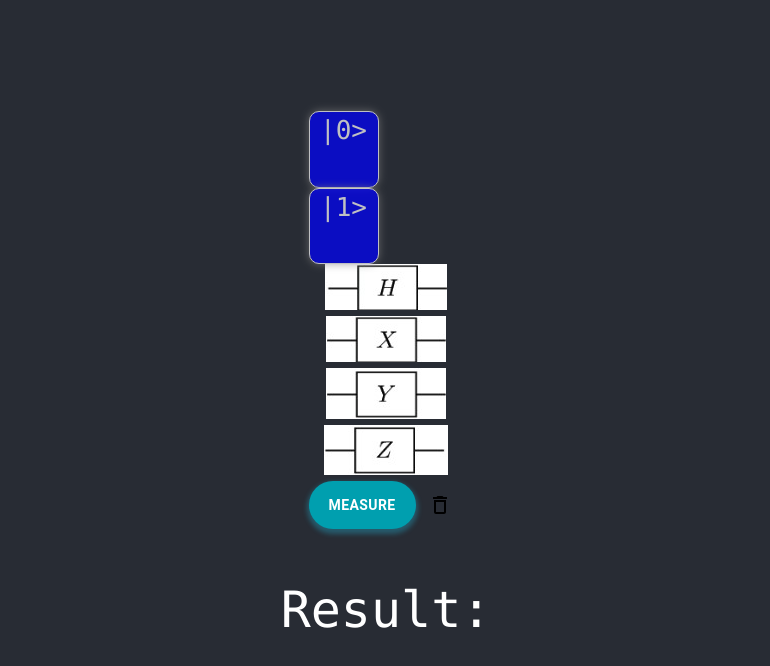
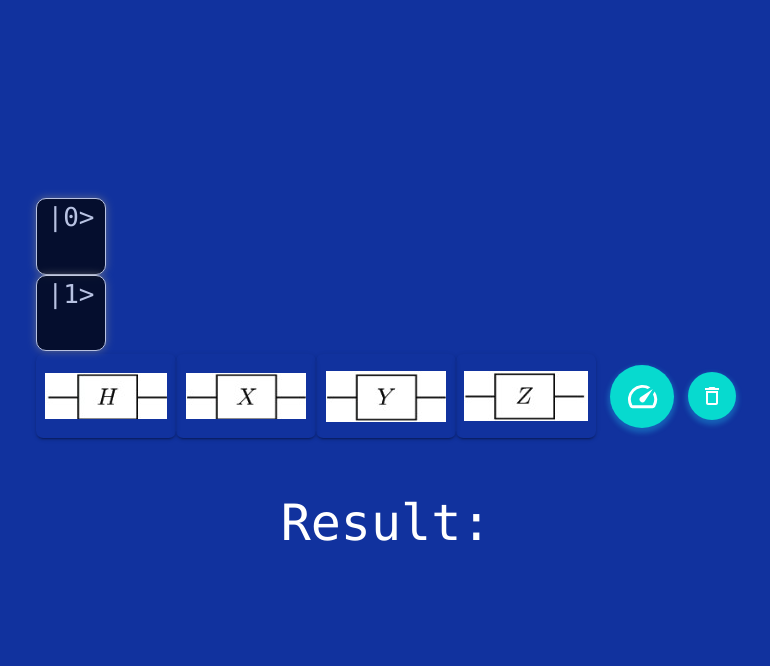
Before and after one commit to JohnYacoub/quantum-circuit-simulator, a React (Create React App) app: page / in a window 1280 px wide. Shown: the top 666 px of the page, without its empty margins (254-1024 px from the left). Built offline with nearby package versions, Linux system fonts and the light colour scheme.

Commit message:
Select for multiple gates, styling.

```diff
--- a/src/App.css
+++ b/src/App.css
@@ -1,20 +1,6 @@
 .App {
   text-align: center;
-}
-
-.App-logo {
-  height: 40vmin;
-  pointer-events: none;
-}
-
-@media (prefers-reduced-motion: no-preference) {
-  .App-logo {
-    animation: App-logo-spin infinite 20s linear;
-  }
-}
-
-.App-header {
-  background-color: #282c34;
+  background-color: #11329e;
   min-height: 100vh;
   display: flex;
   flex-direction: column;
@@ -24,21 +10,9 @@
   color: white;
 }
 
-.App-link {
-  color: #61dafb;
-}
-
-@keyframes App-logo-spin {
-  from {
-    transform: rotate(0deg);
-  }
-  to {
-    transform: rotate(360deg);
-  }
-}
 
 .not-selected-state {
-  background-color: blue;
+  background-color: black;
   cursor: pointer;
   width: 5vw;
   height: 5.5vw;
@@ -69,26 +43,54 @@
   border-style: dashed;
   border-color: blue;
   opacity: 0.7;
-  box-shadow: 0px 0px 8px grey;
+  box-shadow: 0px 0px 8px white;
 }
 
 button.button-measure {
-  background: #009faf;
-  border-radius: 25px;
+  background: #07dacf;
+  border-radius: 100%;
   border: 0px;
   color: white;
-  height: 48px;
-  padding: 0 20px;
+  width: 4em;
+  height: 4.5em;
   box-shadow: 0 3px 5px 2px rgba(33, 203, 243, 0.3);
   transition: all 0.3s ease 0s;
   font-weight: bold;
+  margin: 1em;
+}
+
+button.button-measure:hover {
+  background: transparent;
+  transform: translateY(-7px);
+  box-shadow: 0 3px 5px 2px rgba(33, 203, 243, 0.3);
 }
 
 button.bin {
+  background-color:  #07dacf;
   position: "absolute";
   transition: all 0.3s ease 0s;
+  box-shadow: 0 3px 5px 2px rgba(33, 203, 243, 0.3);
 }
 
 button.bin:hover {
   transform: translateY(-7px);
+  background-color: transparent;
+  box-shadow: 0 3px 5px 2px rgba(33, 203, 243, 0.3);
 }
+
+button.gate{
+  background-color: transparent;
+  border-radius: 0.5em;
+  width: 10em;
+  height: 6em;
+}
+
+button.gate:hover {
+  background: #009faf;
+  box-shadow: 0 3px 5px 2px rgba(33, 203, 243, 0.3);
+}
+
+button.gate img{
+  top:50%;
+  left: 50%;
+}
--- a/src/App.js
+++ b/src/App.js
@@ -1,5 +1,6 @@
-import React, { useEffect, useState } from "react";
+import React, { useState } from "react";
 import MeasureButton from "./MeasureButton";
+import GateCard from "./GateCard";
 import BinButton from "./BinButton";
 import h from "./images/h.jpg";
 import x from "./images/x.jpg";
@@ -11,13 +12,19 @@ function App() {
   const [result, setResult] = useState("");
   const [oneSelected, setOneSelected] = useState(false);
   const [zeroSelected, setZeroSelected] = useState(false);
-  const [gate, setGate] = useState('');
+  const [gates, setGate] = useState('');
 
   const getResult = () => {
+    if (!oneSelected && !zeroSelected) {
+      setResult("Choose a start state!");
+    } else if(gates.length == 0){
+      setResult("Select at least 1 gate!");
+    } else {
       let startState;
-    oneSelected ?  startState = 1 :  startState = 0
+      if (oneSelected) startState = 1;
+      if (zeroSelected) startState = 0;
       let res = "";
-    fetch(`http://localhost:5000/result/${startState}/${gate}`, {
+      fetch(`http://localhost:5000/result/${startState}/${gates}`, {
         headers: {
           "Content-Type": "application/json",
           Accept: "application/json",
@@ -35,16 +42,17 @@ function App() {
           console.log("Error Reading data " + err);
         });
     }
+  };
 
   const resetAll = () => {
     setZeroSelected(false);
     setOneSelected(false);
-    setGate('PauliX')
-    setResult("")
-  }
-  const imageClick = gateName => {
-    setGate(gateName);
-  }
+    setGate("");
+    setResult("");
+  };
+  const selectGate = gateName => {
+    setGate(gates.concat(gateName));
+  };
 
   function handleQubitClick(qubitState) {
     if (qubitState === 0) {
@@ -53,10 +61,9 @@ function App() {
       setOneSelected(!oneSelected);
     }
   }
-
+  console.log(gates);
   return (
     <div className="App">
-      <header className="App-header">
       <div>
         <QbitCard
           key={0}
@@ -70,28 +77,28 @@ function App() {
           state={1}
           onClick={() => handleQubitClick(1)}
         />
-          <GateCard src={h} selected={gate === "h" ? true : false} onClick={() => imageClick("Hadamard")}/>
-          <GateCard src={x} selected={gate === "x" ? true : false} onClick={() => imageClick("PauliX")}/>
-          <GateCard src={y} selected={gate === "y" ? true : false} onClick={() => imageClick("PauliY")}/>
-          <GateCard src={z} selected={gate === "z" ? true : false} onClick={() => imageClick("PauliZ")}/>
-          <MeasureButton onClick={getResult}/>
-          <BinButton onClick={resetAll}/>
+        <GateCard
+          src={h}
+          onClick={() => selectGate("H")}
+        />
+        <GateCard
+          src={x}
+          onClick={() => selectGate("X")}
+        />
+        <GateCard
+          src={y}
+          onClick={() => selectGate("Y")}
+        />
+        <GateCard
+          src={z}
+          onClick={() => selectGate("Z")}
+        />
+        <MeasureButton onClick={getResult} />
+        <BinButton onClick={resetAll} />
       </div>
       <p style={{ fontSize: 50 }}>
         <code>Result: {result}</code>
       </p>
-      </header>
-    </div>
-  );
-}
-
-function GateCard(props){
-  return (
-    <div
-      className={props.selected ? "selected-gate" : "not-selected-gate"}
-      onClick={props.onClick}
-    >
-      <img src={props.src} />
     </div>
   );
 }
@@ -104,11 +111,10 @@ function QbitCard(props) {
       onClick={props.onClick}
     >
       <div className="ket">
-        <code>|{props.state}></code></div>
+        <code>|{props.state}></code>
+      </div>
     </div>
   );
 }
 
-
-
 export default App;
--- a/src/BinButton.js
+++ b/src/BinButton.js
@@ -5,7 +5,7 @@ function BinButton(props) {
   return (
     <IconButton className="bin" onClick={props.onClick}>
       <DeleteOutlinedIcon
-        style={{ color: "black" }}
+        style={{ color: "white" }}
         className="material-icons"
       />
     </IconButton>
--- /dev/null
+++ b/src/GateCard.js
@@ -0,0 +1,10 @@
+import React from "react";
+import Button from "@material-ui/core/Button";
+function GateCard(props) {
+  return (
+    <Button variant="contained" className="gate" onClick={props.onClick}>
+      <img alt="Gate" src={props.src} />
+    </Button>
+  );
+}
+export default GateCard;
--- a/src/MeasureButton.js
+++ b/src/MeasureButton.js
@@ -1,5 +1,6 @@
 import React from "react";
 import Button from "@material-ui/core/Button";
+import SpeedIcon from '@material-ui/icons/Speed';
 function MeasureButton(props) {
   return (
     <Button
@@ -7,7 +8,7 @@ function MeasureButton(props) {
       className="button-measure"
       onClick={props.onClick}
     >
-      Measure
+      <SpeedIcon style={{fontSize:35}}/>
     </Button>
   );
 }
```
Lines whose indentation alone changed are shown as unchanged.
